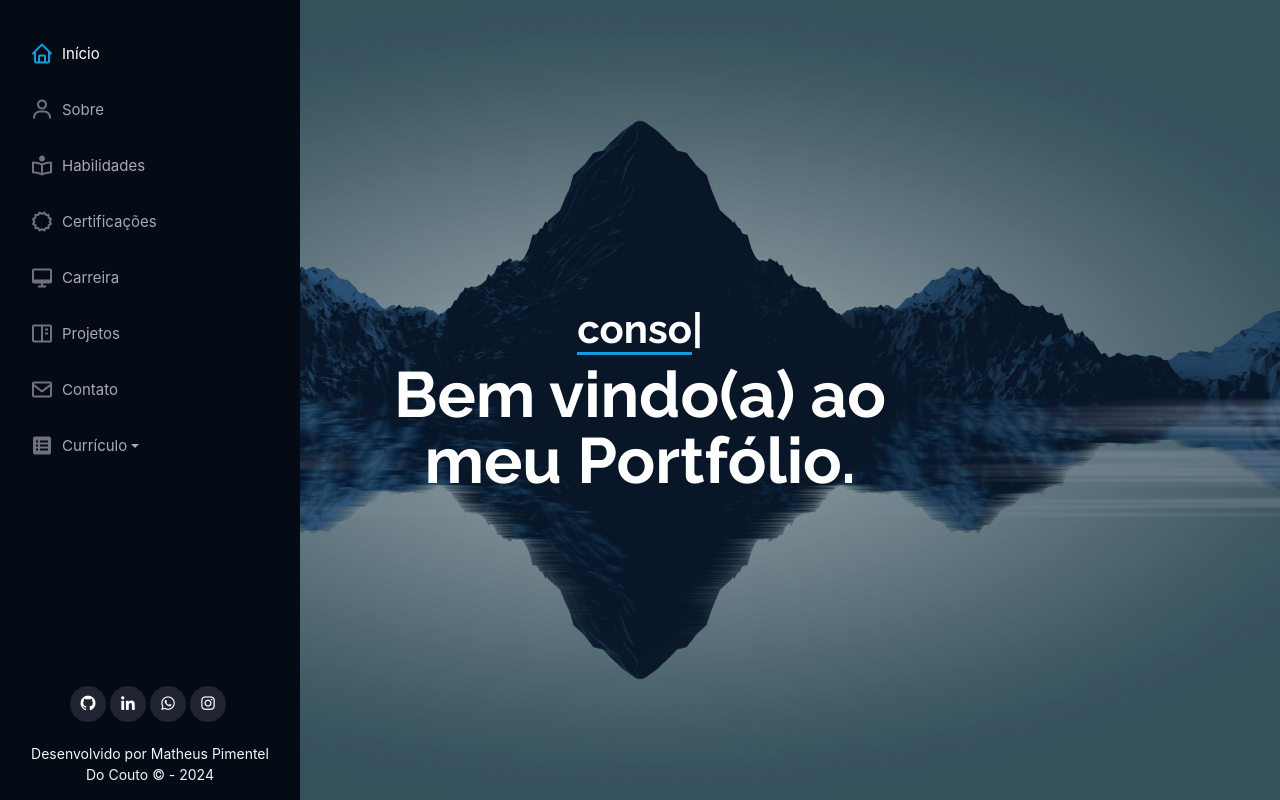
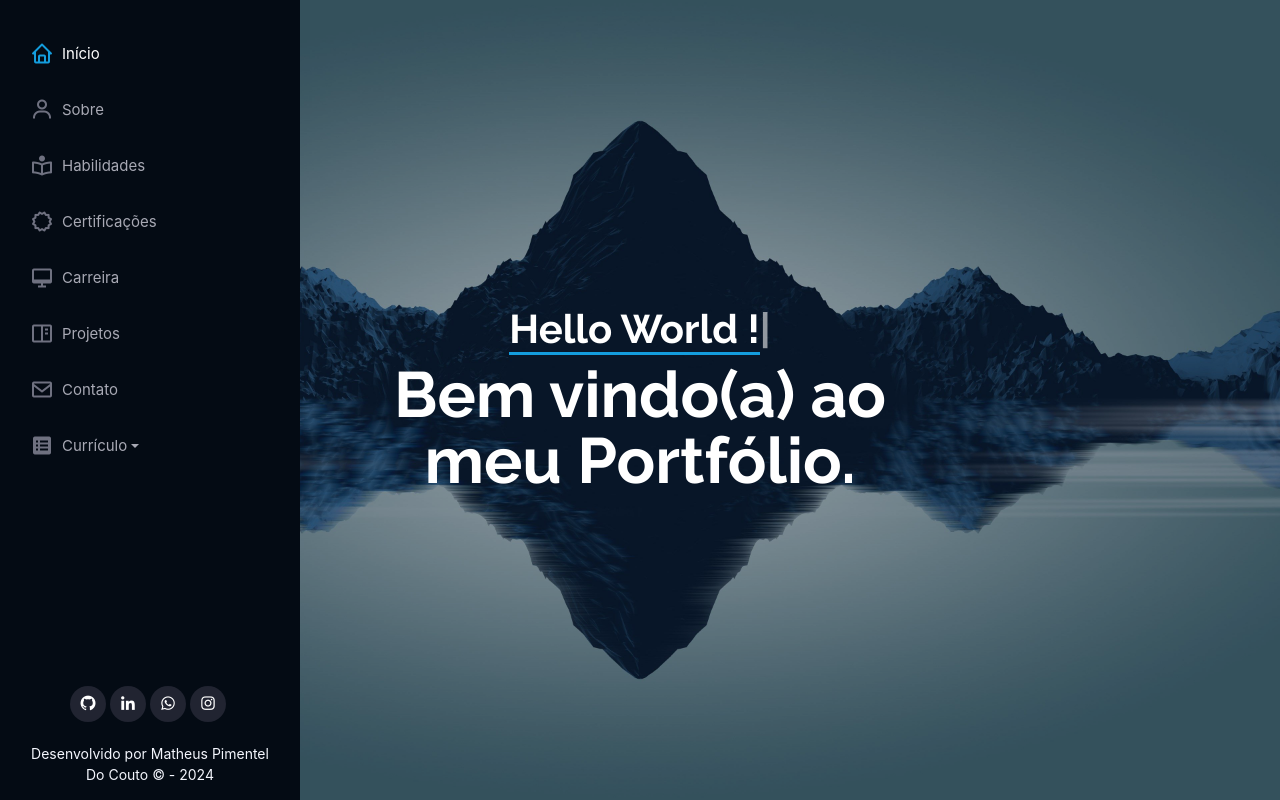
Before and after one commit to matheuspcouto/matheuspcouto.github.io, an Angular app: page / in a window 1280 px wide. Shown: the top 800 px of the page. Built offline with nearby package versions, Linux system fonts and the light colour scheme.

Commit message:
Melhorias

```diff
--- a/src/app/app.component.html
+++ b/src/app/app.component.html
@@ -16,7 +16,7 @@
   <!-- ======= Hero Section ======= -->
   <section id="hero" class="d-flex flex-column justify-content-center align-items-center">
     <div class="hero-container text-lg-center" data-aos="fade-in">
-      <h3><span class="typed" data-typed-items="console.log('Hello World')"></span></h3>
+      <h3><span class="typed" data-typed-items="Hello World !"></span></h3>
       <h1>Bem vindo(a) ao</h1>
       <h1>meu Portfólio.</h1>
     </div>
--- a/src/app/app.component.ts
+++ b/src/app/app.component.ts
@@ -54,7 +54,7 @@ export class AppComponent implements OnInit {
       },
       {
         title: 'Portfólio - Matheus Pimentel',
-        description: 'Meu portfólio online é uma plataforma que reflete minha trajetória profissional. Nele, destaco minha carreira e formação, exibo meus certificados e habilidades, e apresento com orgulho os projetos em que trabalhei. Por meio desse portfólio, busco transmitir minha paixão pela área de tecnologia e minha dedicação em criar soluções inovadoras e impactantes.',
+        description: 'Meu portfólio tem o objetivo de destacar minha trajetória profissional e formação, onde exibo meus certificados e habilidades, e apresento com orgulho os projetos em que trabalhei. Por meio desse dele, busco transmitir minha paixão pela área de tecnologia e minha dedicação em criar soluções inovadoras e impactantes.',
         tecnologies: [
           'https://img.shields.io/badge/Angular-6A0000?style=for-the-badge&logo=Angular&logoColor=white',
           'https://img.shields.io/badge/Github-black?style=for-the-badge&logo=Github&logoColor=white',
```
Also changed, not shown: package.json (+24 -23 lines), 1 other file (tests, documents, lock files or other folders).
